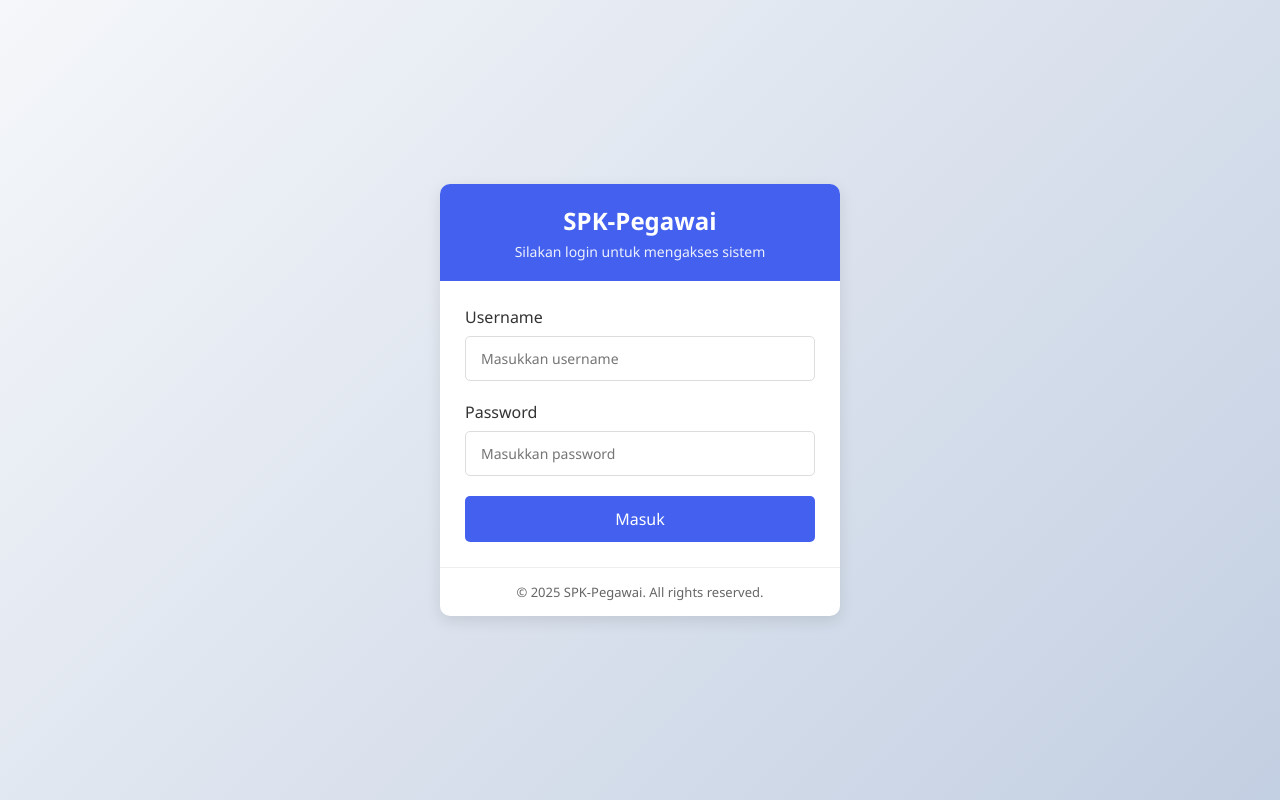
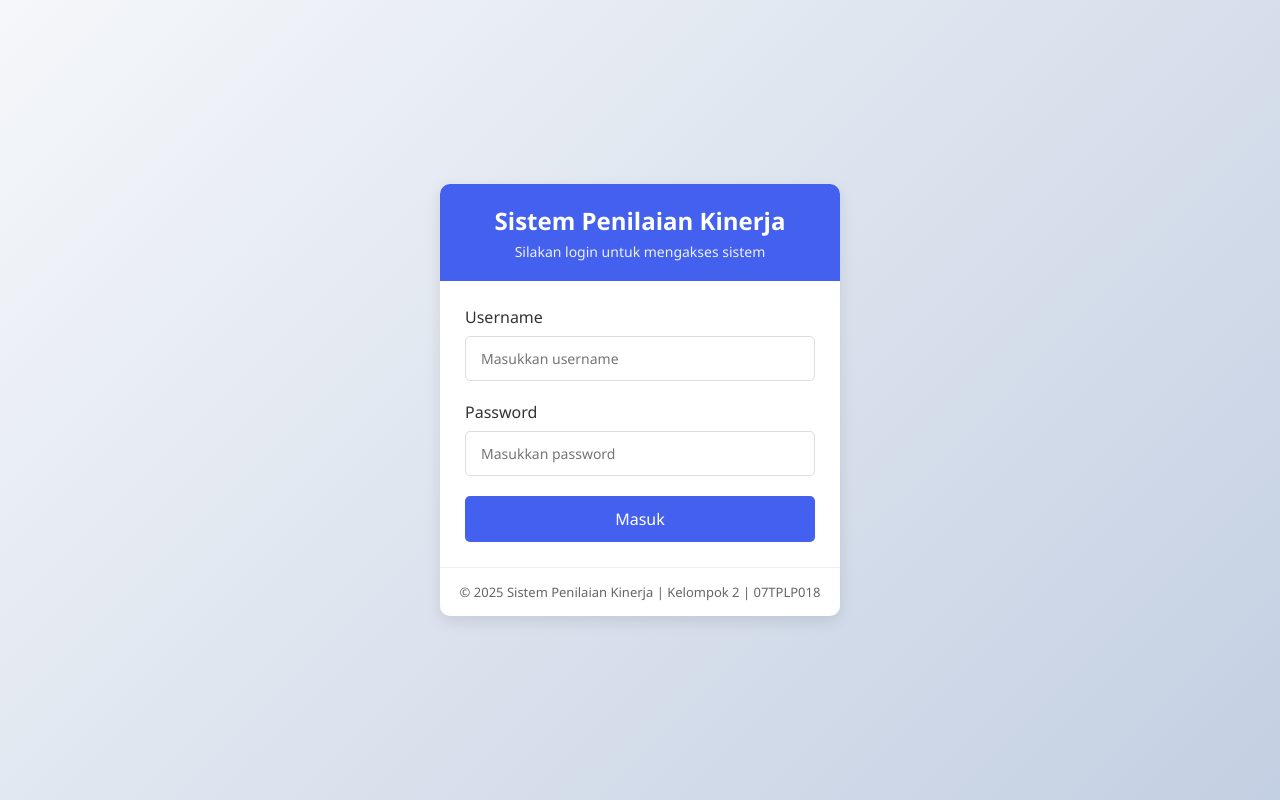
Before and after one commit to fakhriiii7/Sistem-Penilaian-Kinerja, a PHP site: page /login.php in a window 1280 px wide. Run offline with PHP 8.4, Linux system fonts and the light colour scheme.

Commit message:
update login

```diff
--- a/login.php
+++ b/login.php
@@ -198,7 +198,7 @@ if ($_SERVER['REQUEST_METHOD'] == 'POST') {
 <body>
     <div class="login-container">
         <div class="login-header">
-            <h1>SPK-Pegawai</h1>
+            <h1>Sistem Penilaian Kinerja</h1>
             <p>Silakan login untuk mengakses sistem</p>
         </div>
 
@@ -239,7 +239,7 @@ if ($_SERVER['REQUEST_METHOD'] == 'POST') {
         </div>
 
         <div class="login-footer">
-            <p>© <?php echo date('Y'); ?> SPK-Pegawai. All rights reserved.</p>
+            <p>© <?php echo date('Y'); ?> Sistem Penilaian Kinerja | Kelompok 2 | 07TPLP018</p>
         </div>
     </div>
 
```
